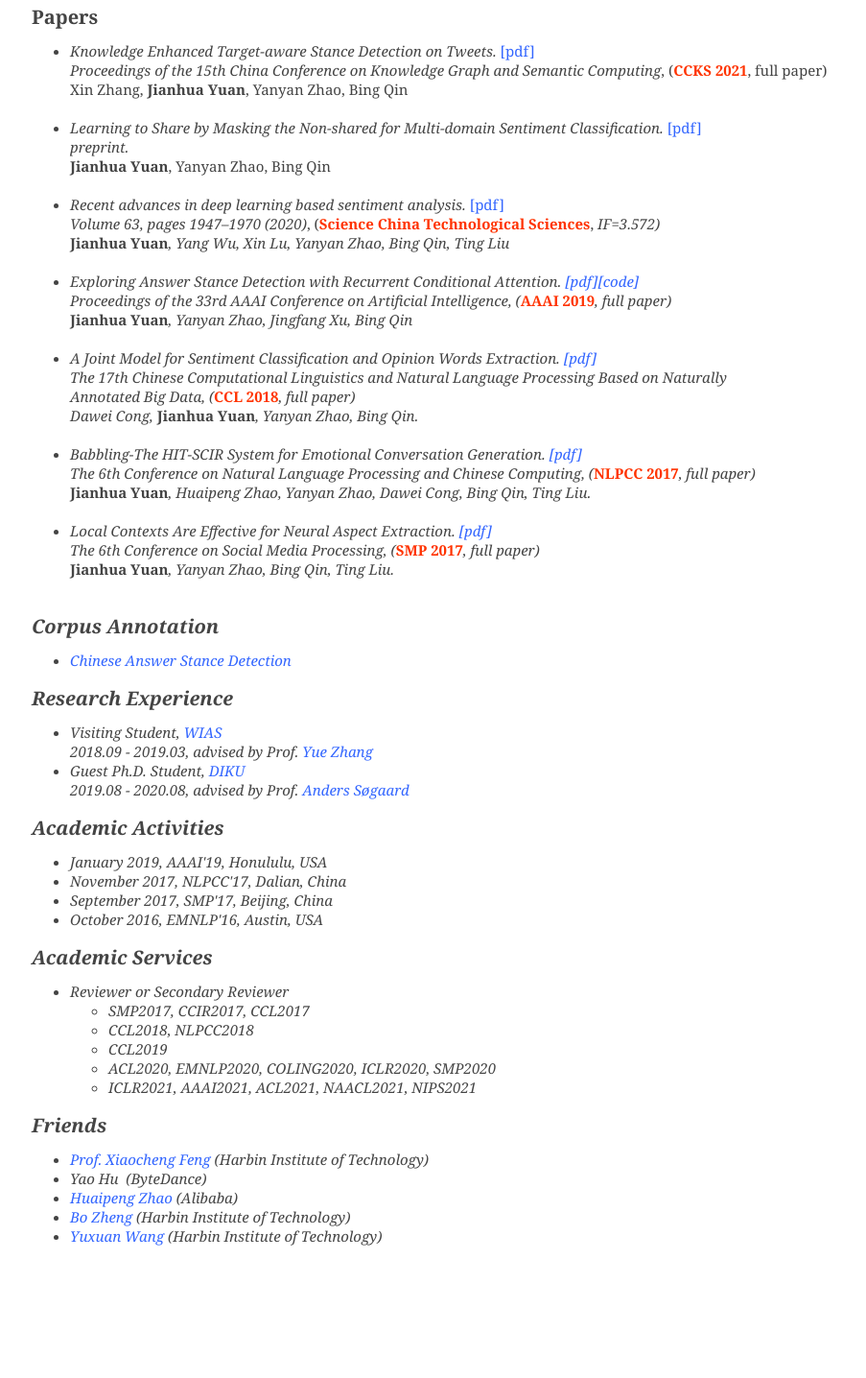
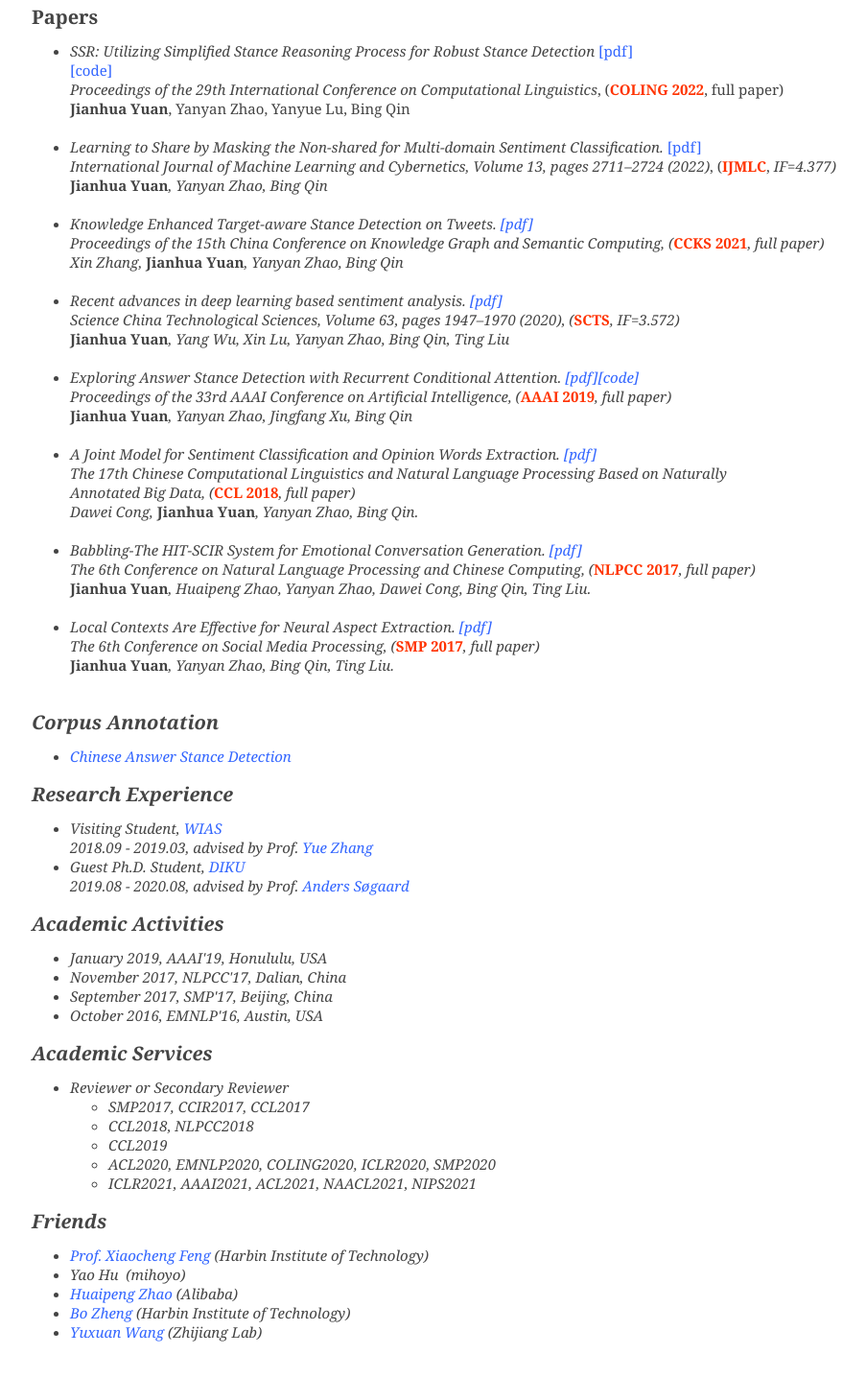
Before and after one commit to Surpriseshelf/surpriseshelf.github.io, a plain HTML site: page index.html in a window 1280 px wide. Shown: the part 500-1936 px from the top of the page at 96% size, without its empty margins (115-1018 px from the left). Before the commit the page ends 1841 px from the top, so only its background shows below. Drawn offline with Linux system fonts and the light colour scheme.

Commit message:
update cv

```diff
--- a/index.html
+++ b/index.html
@@ -52,7 +52,23 @@
         <h1>Papers</h1>
         <ul>
           <li>
-            <em>Knowledge Enhanced Target-aware Stance Detection on Tweets.</em>&nbsp;<a href="surpriseshelf.github.io">[pdf]</a><br>
+            <em>SSR: Utilizing Simplified Stance Reasoning Process for Robust Stance Detection</em>&nbsp;<a href="surpriseshelf.github.io">[pdf]</a><br><a href="surpriseshelf.github.io">[code]</a><br>
+            <em>Proceedings of the 29th International Conference on Computational Linguistics</em>, (<strong id="conf">COLING 2022</strong>, full paper)<br>
+            <strong>Jianhua Yuan</strong>, Yanyan Zhao, Yanyue Lu, Bing Qin<br>
+            <div id="clear"></div>
+          </li>
+          <br>
+
+          <li>
+            <em>Learning to Share by Masking the Non-shared for Multi-domain Sentiment Classification.</em>&nbsp;<a href="https://link.springer.com/article/10.1007/s13042-022-01556-0">[pdf]</a><br>
+            <em>International Journal of Machine Learning and Cybernetics, Volume 13, pages 2711–2724 (2022)</em>, (<strong id="conf">IJMLC</strong>, <em>IF<em>=4.377)<br>
+            <strong>Jianhua Yuan</strong>, Yanyan Zhao, Bing Qin <br>
+            <div id="clear"></div>
+          </li>
+          <br>
+
+          <li>
+            <em>Knowledge Enhanced Target-aware Stance Detection on Tweets.</em>&nbsp;<a href="https://link.springer.com/chapter/10.1007/978-981-16-6471-7_13">[pdf]</a><br>
             <em>Proceedings of the 15th China Conference on Knowledge Graph and Semantic Computing</em>, (<strong id="conf">CCKS 2021</strong>, full paper)<br>
             Xin Zhang, <strong>Jianhua Yuan</strong>, Yanyan Zhao, Bing Qin<br>
             <div id="clear"></div>
@@ -61,16 +77,8 @@
 
 
           <li>
-            <em>Learning to Share by Masking the Non-shared for Multi-domain Sentiment Classification.</em>&nbsp;<a href="https://arxiv.org/abs/2104.08480">[pdf]</a><br>
-            <em>preprint.</em><br>
-            <strong>Jianhua Yuan</strong>, Yanyan Zhao, Bing Qin <br>
-            <div id="clear"></div>
-          </li>
-          <br>
-
-          <li>
             <em>Recent advances in deep learning based sentiment analysis.</em>&nbsp;<a href="https://link.springer.com/content/pdf/10.1007/s11431-020-1634-3.pdf">[pdf]</a><br>
-            <em>Volume 63, pages 1947–1970 (2020)</em>, (<strong id="conf">Science China Technological Sciences</strong>, <em>IF<em>=3.572)<br>
+            <em>Science China Technological Sciences, Volume 63, pages 1947–1970 (2020)</em>, (<strong id="conf">SCTS</strong>, <em>IF<em>=3.572)<br>
             <strong>Jianhua Yuan</strong>, Yang Wu, Xin Lu, Yanyan Zhao, Bing Qin, Ting Liu <br>
             <div id="clear"></div>
           </li>
@@ -169,10 +177,10 @@
         <h1>Friends</h1>
           <ul>
             <li><a href="http://ir.hit.edu.cn/~xcfeng/">Prof. Xiaocheng Feng</a>&nbsp;(Harbin Institute of Technology)</li>
-            <li>Yao Hu &nbsp;(ByteDance)</li>
+            <li>Yao Hu &nbsp;(mihoyo)</li>
             <li><a href="https://hpzhao.github.io/">Huaipeng Zhao</a>&nbsp;(Alibaba)</li>
             <li><a href="http://ir.hit.edu.cn/~bzheng/">Bo Zheng</a>&nbsp;(Harbin Institute of Technology)</li>
-            <li><a href="http://alexyxwang.me">Yuxuan Wang</a>&nbsp;(Harbin Institute of Technology)</li>
+            <li><a href="http://alexyxwang.me">Yuxuan Wang</a>&nbsp;(Zhijiang Lab)</li>
           </ul>
           <br>
           <div id="clear"></div>
```
